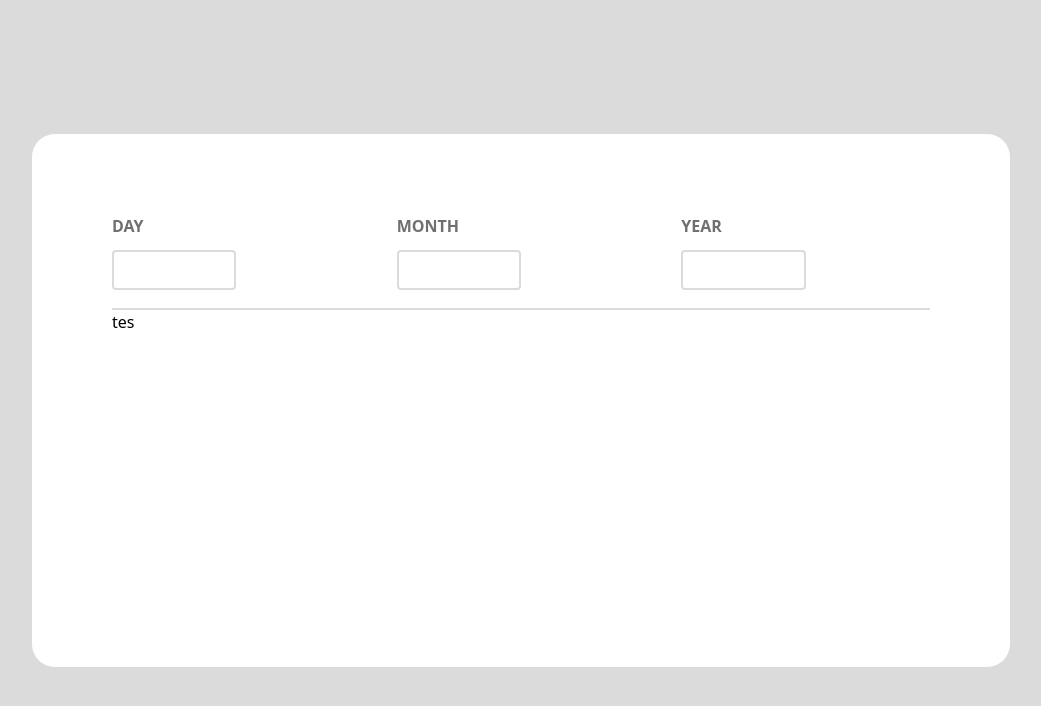
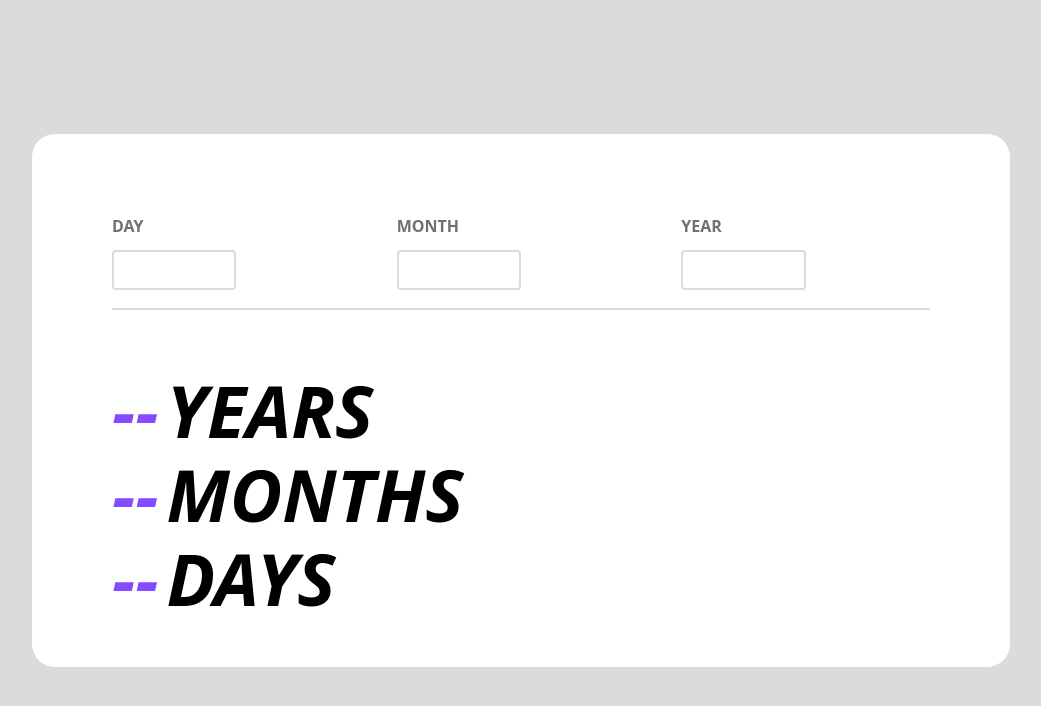
Before and after one commit to ReygaFitra/age-calculator, a React (Vite) app: page / in a window 1280 px wide. Shown: the top 706 px of the page, without its empty margins (119-1160 px from the left). Built offline with nearby package versions, Linux system fonts and the light colour scheme.

Commit message:
feature:add result content

```diff
--- a/src/App.jsx
+++ b/src/App.jsx
@@ -1,3 +1,4 @@
+import AgeResult from './components/AgeResult';
 import Card from './components/Card';
 import Input from './components/Input';
 
@@ -8,8 +9,11 @@ function App() {
     cardBody: `w-full h-full bg-neutralWhite p-20 rounded-3xl border border-neutralLightGrey`,
     inputBodyStyle: `flex gap-9 w-full h-24 border-b-2 border-neutralLightGrey`,
     inputContentStyle: `w-full h-full`,
-    inputTitleStyle: `font-bold text-md text-neutralSmokeyGrey uppercase`,
+    inputTitleStyle: `font-bold text-md text-neutralSmokeyGrey uppercase align-center `,
     inputStyle: `border-neutralLightGrey text-neutralOffBlack font-bold text-2xl px-3 w-1/2 h-10 mt-3 border-2 rounded hover:border-primary transition`,
+    AgeResultBodyStyle: `my-16`,
+    AgeResultContentStyle: `flex text-7xl font-bold uppercase italic gap-2 mt-3`,
+    AgeResultStyle: `text-primary`,
   };
 
   return (
@@ -19,7 +23,7 @@ function App() {
           styleCardBody={style.cardBody}
           title={<Input title1="Day" title2="Month" title3="Year" inputBodyStyle={style.inputBodyStyle} inputContentStyle={style.inputContentStyle} inputTitleStyle={style.inputTitleStyle} inputStyle={style.inputStyle} />}
         >
-          tes
+          <AgeResult AgeResultBodyStyle={style.AgeResultBodyStyle} AgeResultContentStyle={style.AgeResultContentStyle} AgeResultStyle={style.AgeResultStyle} />
         </Card>
       </div>
     </div>
--- /dev/null
+++ b/src/components/AgeResult.jsx
@@ -0,0 +1,23 @@
+import React from 'react';
+
+const AgeResult = (props) => {
+  const { AgeResultBodyStyle, AgeResultContentStyle, AgeResultStyle } = props;
+  return (
+    <div className={AgeResultBodyStyle}>
+      <div className={AgeResultContentStyle}>
+        <div className={AgeResultStyle}>--</div>
+        Years
+      </div>
+      <div className={AgeResultContentStyle}>
+        <div className={AgeResultStyle}>--</div>
+        Months
+      </div>
+      <div className={AgeResultContentStyle}>
+        <div className={AgeResultStyle}>--</div>
+        Days
+      </div>
+    </div>
+  );
+};
+
+export default AgeResult;
```
